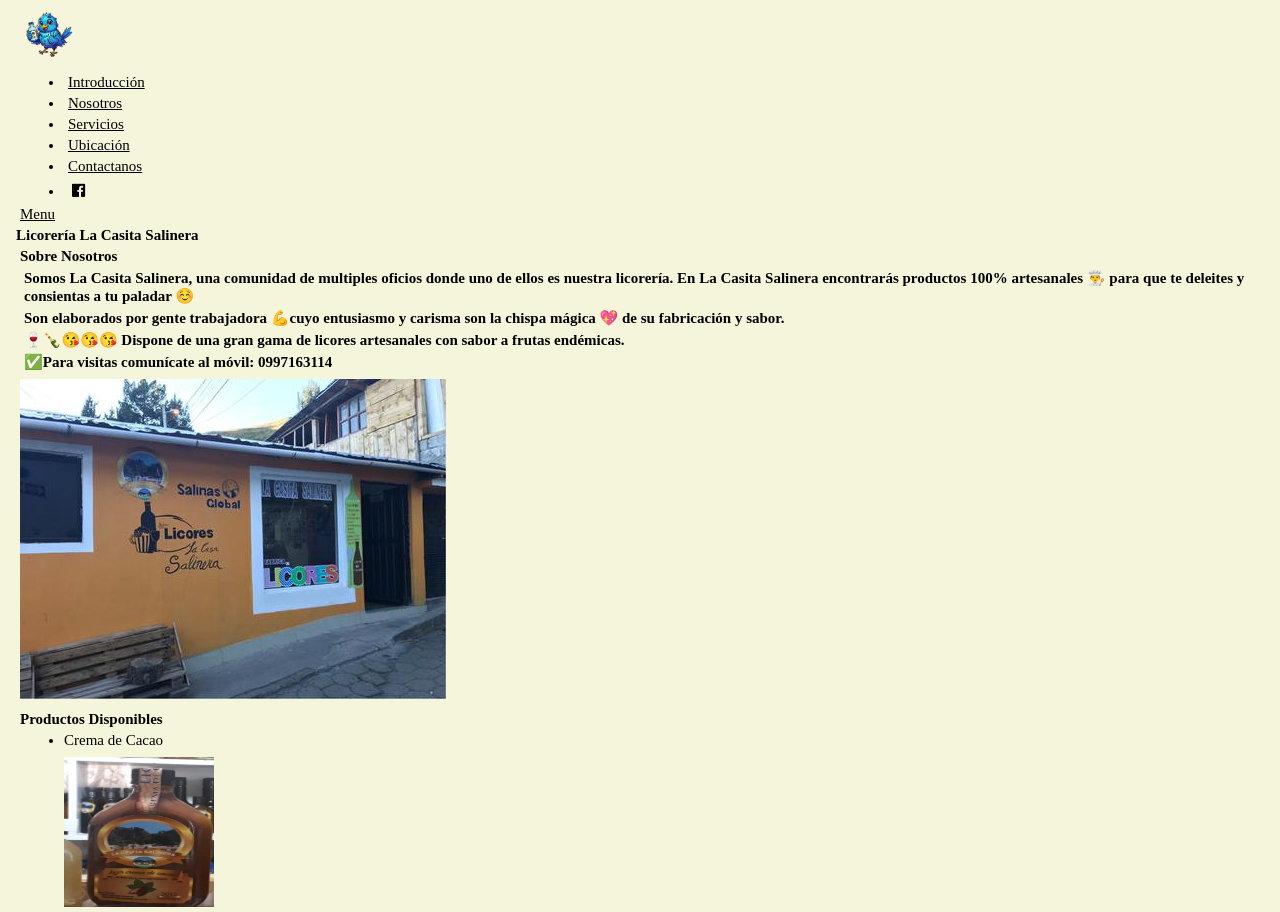
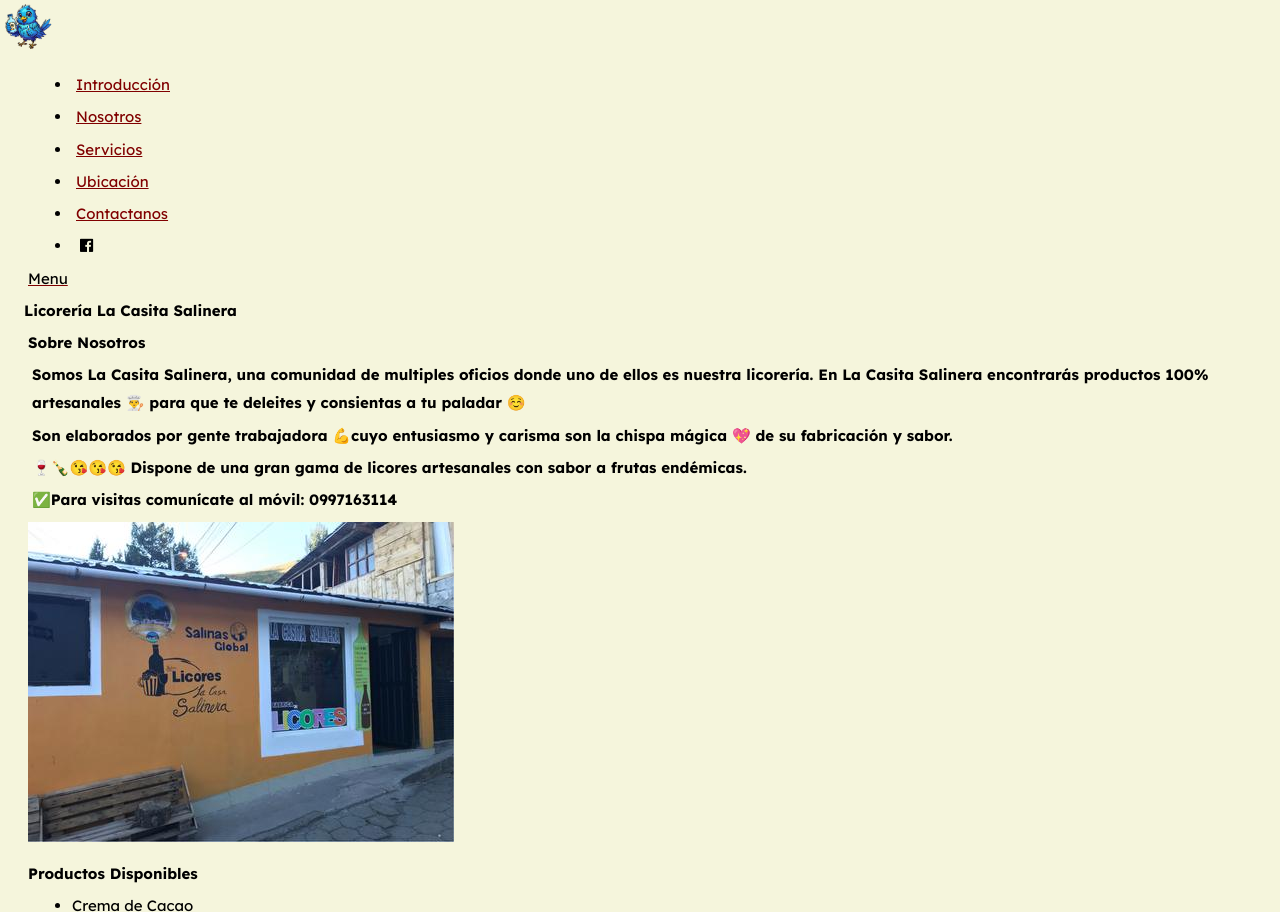
Before and after one commit to BryanAntamba/Proyecto, a plain HTML site: page index.html in a window 1280 px wide. Shown: the top 912 px of the page. Drawn offline with Linux system fonts and the light colour scheme; some packages are replaced by stand-ins of ours; a script that the page names is missing.

Commit message:
Avance de proyecto CSS

```diff
--- a/estilos/bases.css
+++ b/estilos/bases.css
@@ -1,2 +1,8 @@
+/*Letra para subtitulos o parrafos importantes*/
 @import url('https://fonts.googleapis.com/css2?family=Barlow:ital,wght@0,100;0,200;0,300;0,400;0,500;0,600;0,700;0,800;0,900;1,100;1,200;1,300;1,400;1,500;1,600;1,700;1,800;1,900&display=swap');
+
 @import url(font-awesome/css/fontawesome-all.css);
+/*Letra para los parrafos de about us*/
+@import url('https://fonts.googleapis.com/css2?family=Lexend:wght@100..900&display=swap');
+/*Letra para el título principal*/
+@import url('https://fonts.googleapis.com/css2?family=Lexend:wght@100..900&family=Rowdies:wght@300;400;700&display=swap');
--- a/estilos/mains.css
+++ b/estilos/mains.css
@@ -0,0 +1,77 @@
+/* Tamaño del contenido de toda la pagina*/
+html {
+    font-size: 16px;
+}
+
+/*voy a usar mediasquery para hacer adaptable la letra a un dispositivo diferente*/
+@media screen and(max-width:500px) {
+    html {
+        font-size: 9.41176px;
+    }
+
+}
+
+/*Los elementos del heigth usaran el 100% de sus contenedores*/
+html,
+body {
+    height: 100%;
+}
+
+/*Se cambiara tanto el tipo de letra, tambien el color del fondo*/
+body {
+    /*Fondo*/
+    background: beige;
+    /*Seleccionar el tipo de letra en funcion al codio en base*/
+    font-family: Lexend;
+    /*La etiqueta rem va a recoger el tamaño padre que es 16px y lo multiplicara por 1.7*/
+    font-size: 1.7rem;
+    /*El estilo de la letra será normal*/
+    font-style: normal;
+    /*Le va a dar un margen desde el interior de un contenedor hacia el exterior*/
+    font-weight: 2px;
+    /*Es el ancho que existe entre los espacios de las palabras o sangria*/
+    line-height: 1.882;
+    /*Color de las letras*/
+    color: black;
+    /*Le va a dar un margen desde el interior de un contenedor hacia el exterior*/
+    margin: 0;
+    /*Le va a dar un margen desde el exterior hacia el interior del contenedor*/
+    padding: 12px;
+}
+
+/*Estilos a los links*/
+a {
+    /*Cambia el color del texto del enlace a maroon*/
+    color: maroon;
+    /*all: Aplica la transición a cualquier propiedad que cambie*/
+    /*0.3s: La duración de la transición es de 0.3 segundos.*/
+    /*ease-in-out: Define cómo será la curva de aceleración:*/
+    /*Al inicio de la transición, la velocidad aumentará lentamente (ease-in).*/
+    /*Al final, la velocidad disminuirá suavemente (ease-out)*/
+    transition: all 0.3s ease-in-out;
+
+}
+
+/*Transicion de estilos para los links*/
+a:hover,
+/*Le genera un pequeño brillo*/
+a:focus,
+/*color cuando pasa el cursor*/
+a:active {
+    color: rgb(117, 194, 184);
+}
+
+.s-header.sticky {
+    background: #050505;
+    position: fixed;
+    top: 0;
+    left: 0;
+}
+
+.header-logo {
+    display: inline-block;
+    margin: -20px -65px;
+    position: relative;
+    top: 50%;
+    left: 40px;
+}
```
